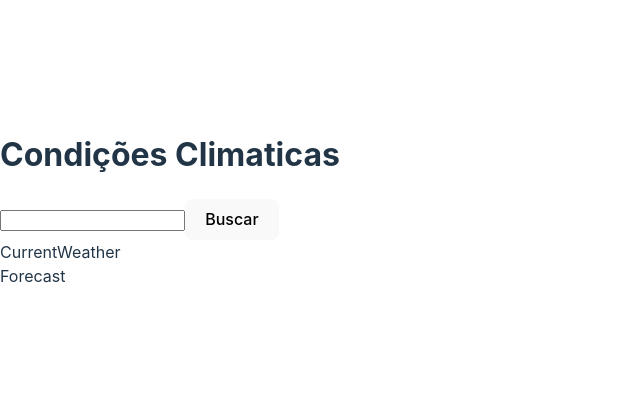
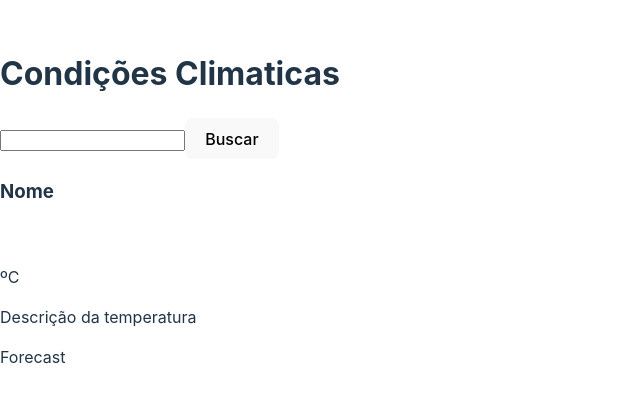
Before and after one commit to xmurilo/weather, a React (Vite) app: page / in a window 1280 px wide. Shown: the part 204-606 px from the top of the page, without its empty margins (0-640 px from the left). Built offline with nearby package versions, Linux system fonts and the light colour scheme.

Commit message:
feat: Update CurrentWeather component with necessary elements for displaying weather information

```diff
--- a/src/components/CurrentWeather.tsx
+++ b/src/components/CurrentWeather.tsx
@@ -1,11 +1,12 @@
-
-
 const CurrentWeather = () => {
   return (
     <div>
-      CurrentWeather
+      <h3>Nome</h3>
+      <img src="" alt="" />
+      <p>ºC</p>
+      <p>Descrição da temperatura</p>
     </div>
-  )
-}
+  );
+};
 
-export default CurrentWeather
+export default CurrentWeather;
```
